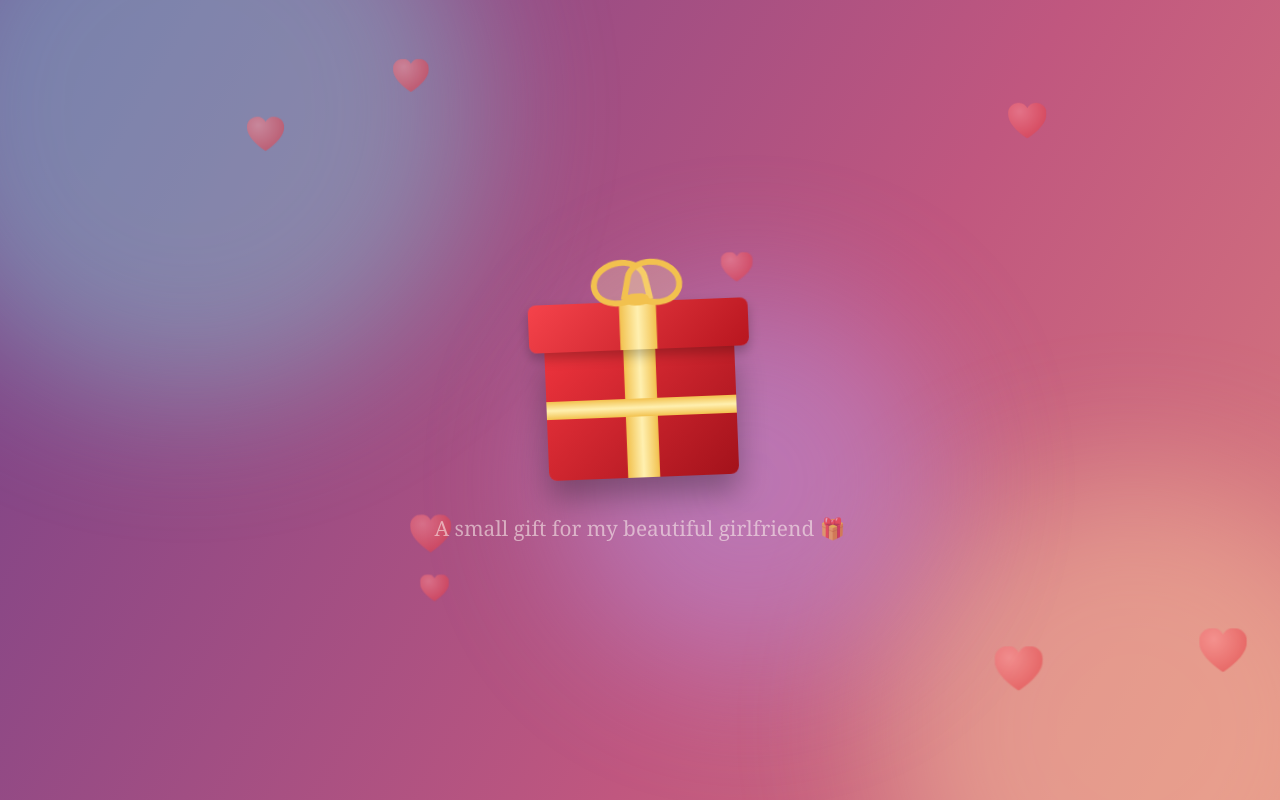
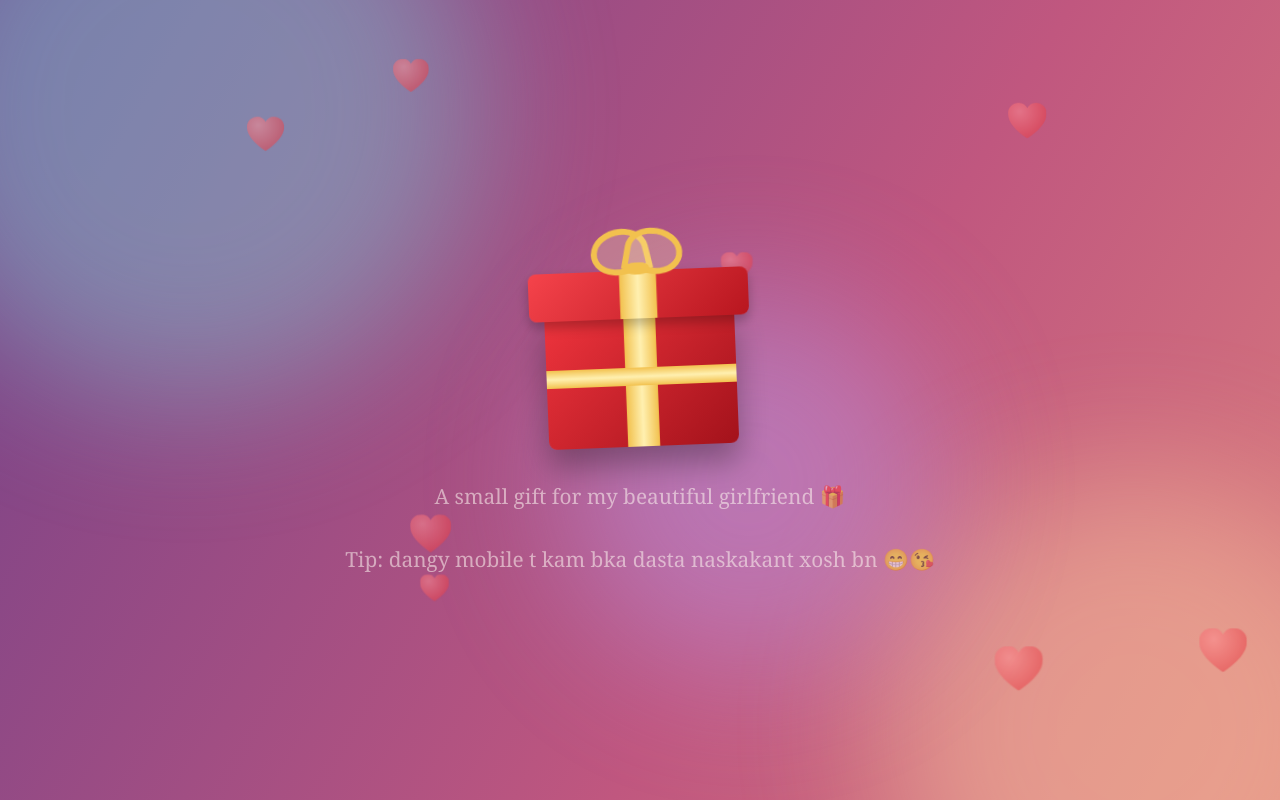
Before and after one commit to dhlove23/HBD, a plain HTML site: page index.html in a window 1280 px wide. Drawn offline with Linux system fonts and the light colour scheme.

Commit message:
Update index.html

```diff
--- a/index.html
+++ b/index.html
@@ -170,6 +170,7 @@
     <div class="lid"><div class="bow"><i class="knot"></i></div></div>
   </div>
   <p>A small gift for my beautiful girlfriend 🎁</p>
+  <p>Tip: dangy mobile t kam bka dasta naskakant xosh bn 😁😘 </p>
 </button>
 
 <main>
```
